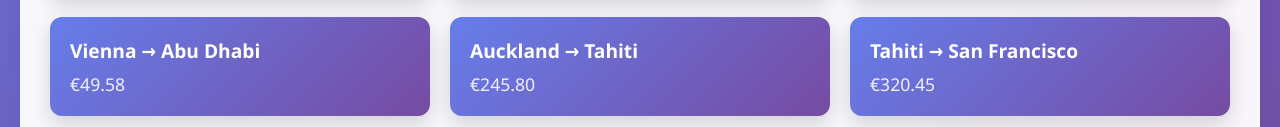
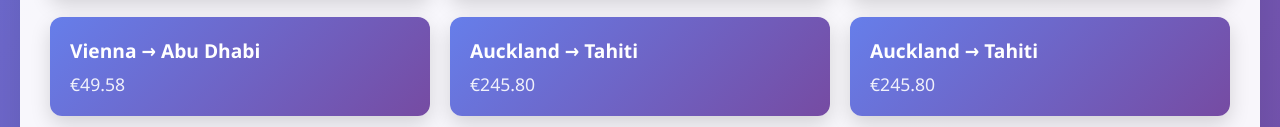
Before and after one commit to shuflovic/tam_vonku, a plain HTML site: page route_map.html in a window 1280 px wide. Shown: the part 1370-1497 px from the top of the page. Drawn offline with nearby package versions, Linux system fonts and the light colour scheme.

Commit message:
Update route_map.html

```diff
--- a/route_map.html
+++ b/route_map.html
@@ -161,7 +161,7 @@
             {from: 'muscat', to: 'sharjah', price: '€26.00', fromCoords: [23.5880, 58.3829], toCoords: [25.3463, 55.4209]},
             {from: 'vienna', to: 'abu dhabi', price: '€49.58', fromCoords: [48.2082, 16.3738], toCoords: [24.4539, 54.3773]},
             {from: 'auckland', to: 'tahiti', price: '€245.80', fromCoords: [-36.8485, 174.7633], toCoords: [-17.6509, -149.4260]},
-{from: 'tahiti', to: 'san francisco', price: '€320.45', fromCoords: [-17.6509, -149.4260], toCoords: [37.7749, -122.4194]},
+{from: 'auckland', to: 'tahiti', price: '€245.80', fromCoords: [-36.8485, 174.7633], toCoords: [-17.6509, 210.5740]},
 {from: 'san francisco', to: 'lisbon', price: '€425.90', fromCoords: [37.7749, -122.4194], toCoords: [38.7223, -9.1393]},
 {from: 'lisbon', to: 'vienna', price: '€89.30', fromCoords: [38.7223, -9.1393], toCoords: [48.2082, 16.3738]},
 {from: 'bratislava', to: 'oslo', price: '€95.75', fromCoords: [48.1486, 17.1077], toCoords: [59.9139, 10.7522]},
```
